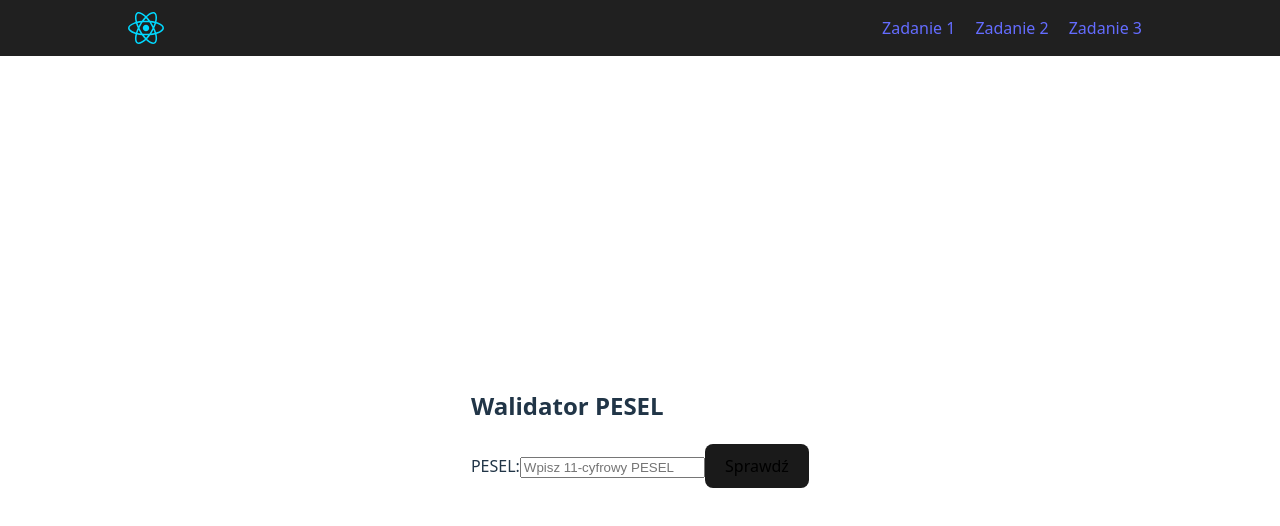
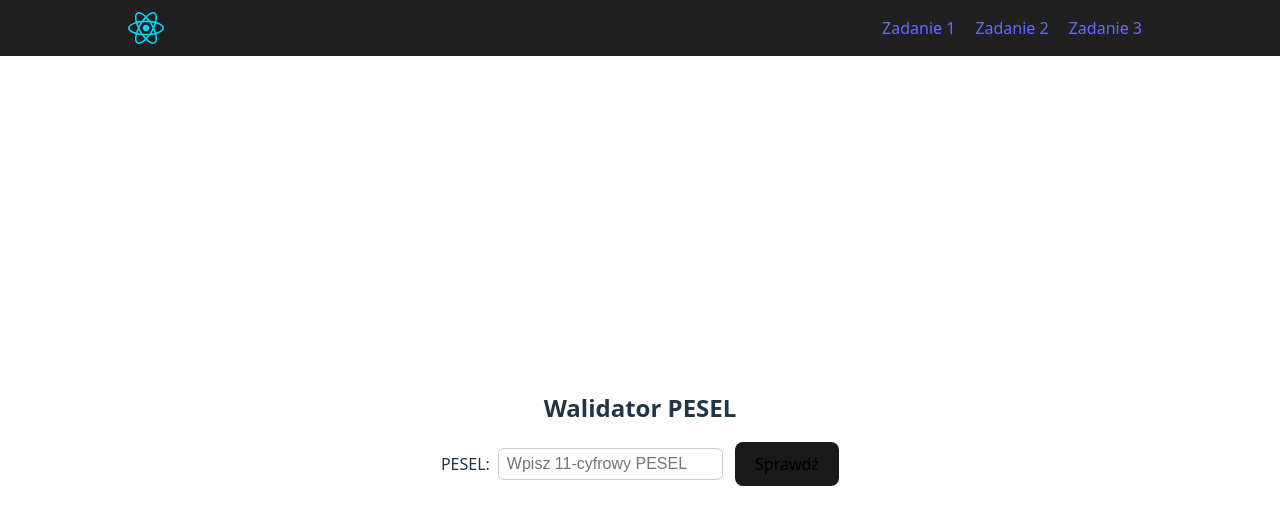
Before and after one commit to przwojwwp/contelizer-test-tasks, a React (Vite) app: page / in a window 1280 px wide. Shown: the top 526 px of the page. Built offline with nearby package versions, Linux system fonts and the light colour scheme.

Commit message:
style: add PeselValidator styles

```diff
--- a/src/index.css
+++ b/src/index.css
@@ -62,7 +62,7 @@ h1 {
   transition: border-color 0.25s;
 }
 .button:hover {
-  border-color: #646cff;
+  border-color: #535bf2;
 }
 .button:focus,
 .button:focus-visible {
--- /dev/null
+++ b/src/pages/PeselValidator/PeselValidator.module.scss
@@ -0,0 +1,48 @@
+.container {
+  display: flex;
+  flex-direction: column;
+  justify-content: center;
+  align-items: center;
+  width: 600px;
+  margin: 1rem auto;
+  padding: 1rem;
+}
+
+.title {
+  margin-bottom: 1rem;
+  text-align: center;
+}
+
+.form {
+  display: flex;
+  align-items: center;
+  flex-wrap: wrap;
+  gap: 12px;
+}
+
+.label {
+  display: flex;
+  align-items: center;
+  gap: 8px;
+  font-size: 16px;
+}
+
+.input {
+  padding: 6px 8px;
+  font-size: 16px;
+  border: 1px solid #ccc;
+  border-radius: 6px;
+  outline: none;
+  transition: border-color 0.2s ease;
+
+  &:focus {
+    border-color: #646cff;
+  }
+}
+
+.result {
+  margin-top: 16px;
+  line-height: 1.5;
+  font-size: 15px;
+  text-wrap: wrap;
+}
--- a/src/pages/PeselValidator/PeselValidator.tsx
+++ b/src/pages/PeselValidator/PeselValidator.tsx
@@ -1,5 +1,6 @@
 import React, { useState } from "react";
 import { validatePesel } from "../../utils/validatePesel";
+import styles from "./PeselValidator.module.scss";
 import "../../index.css";
 
 export const PeselValidator: React.FC = () => {
@@ -9,16 +10,16 @@ export const PeselValidator: React.FC = () => {
   );
 
   const onSubmit = (e: React.FormEvent) => {
-    console.log(typeof pesel);
     e.preventDefault();
     setResult(validatePesel(pesel));
   };
 
   return (
-    <div>
-      <h2>Walidator PESEL</h2>
-      <form onSubmit={onSubmit}>
-        <label>
+    <div className={styles.container}>
+      <h2 className={styles.title}>Walidator PESEL</h2>
+
+      <form onSubmit={onSubmit} className={styles.form}>
+        <label className={styles.label}>
           PESEL:
           <input
             value={pesel}
@@ -26,6 +27,7 @@ export const PeselValidator: React.FC = () => {
             placeholder="Wpisz 11-cyfrowy PESEL"
             inputMode="numeric"
             type="number"
+            className={styles.input}
           />
         </label>
         <button type="submit" className="button">
@@ -34,7 +36,7 @@ export const PeselValidator: React.FC = () => {
       </form>
 
       {result && (
-        <div>
+        <div className={styles.result}>
           <p>
             {result.valid ? (
               "PESEL jest poprawny ✅"
@@ -44,12 +46,14 @@ export const PeselValidator: React.FC = () => {
               </>
             )}
           </p>
+
           {result.valid && result.birthDate && (
             <p>
               <strong>Data urodzenia:</strong>{" "}
-              {result.birthDate.toLocaleDateString()}
+              {result.birthDate.toISOString().slice(0, 10)}
             </p>
           )}
+
           {result.valid && result.gender && (
             <p>
               <strong>Płeć:</strong> {result.gender}
--- a/src/utils/validatePesel.ts
+++ b/src/utils/validatePesel.ts
@@ -61,8 +61,6 @@ export function validatePesel(pesel: string): PeselParseResult {
 
   const birthDate = new Date(Date.UTC(year, mm - 1, dd));
 
-  console.log(birthDate);
-
   if (birthDate > new Date()) {
     return {
       valid: false,
```
